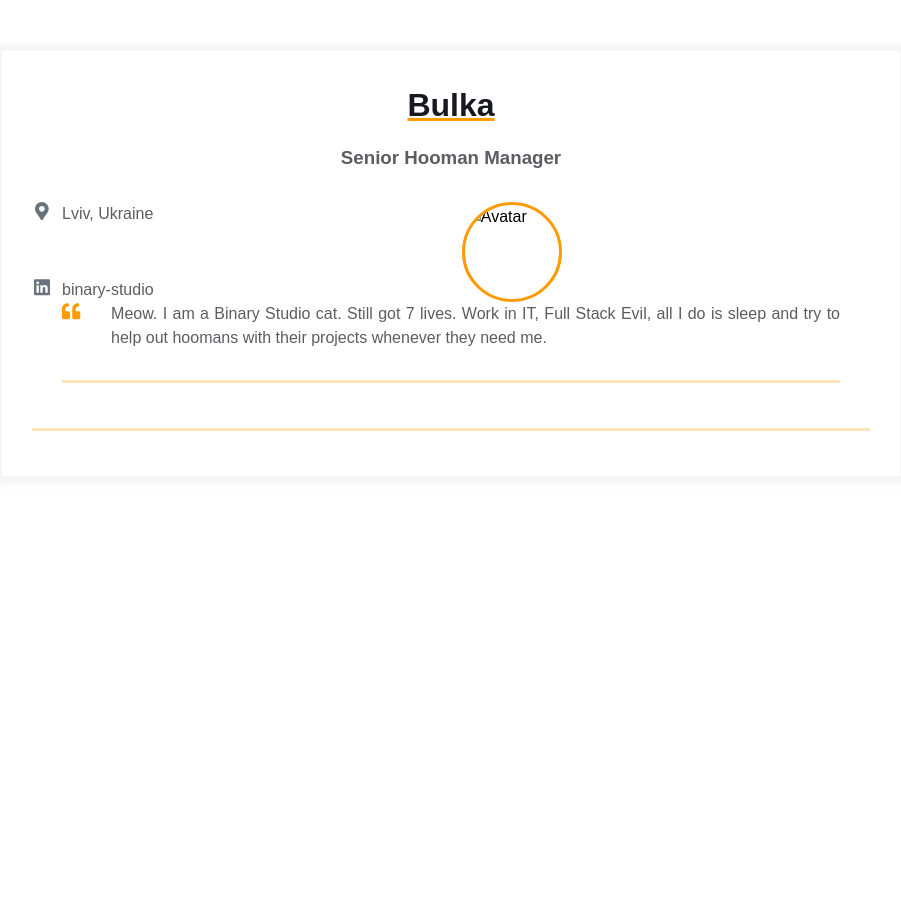
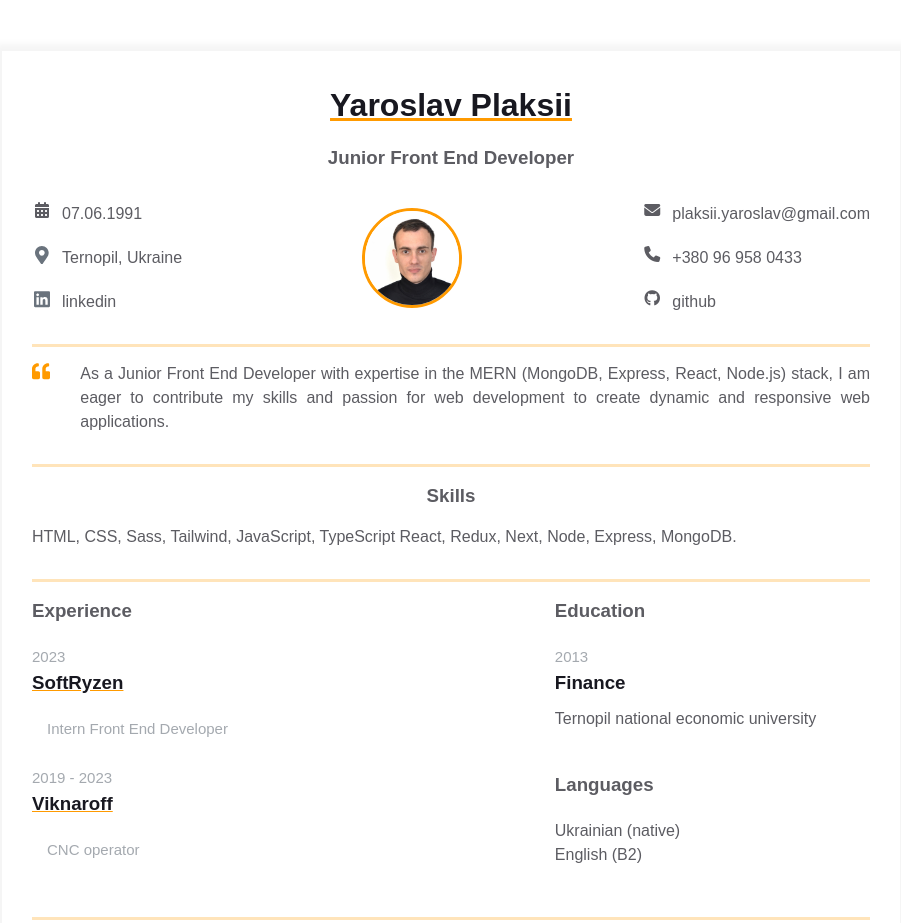
Before and after one commit to YaroslavPlaksii91/homepage, a plain HTML site: page index.html in a window 1280 px wide. Shown: the whole page, without its empty margins (189-1090 px from the left). Before the commit the page ends 800 px from the top, so only its background shows below. Drawn offline with Linux system fonts and the light colour scheme.

Commit message:
add main info

```diff
--- a/index.html
+++ b/index.html
@@ -5,17 +5,27 @@
     <title>Résumé</title>
     <meta name="viewport" content="width=device-width, initial-scale=1" />
     <link rel="stylesheet" href="styles.css" />
+    <script
+      src="https://kit.fontawesome.com/92b5fc868c.js"
+      crossorigin="anonymous"
+    ></script>
   </head>
   <body>
     <main>
       <div class="resume">
         <div class="container">
           <div class="resume__block">
-            <h1 class="contact-info__header">Bulka</h1>
-            <h3 class="contact-info__sub-header">Senior Hooman Manager</h3>
+            <h1 class="contact-info__header">Yaroslav Plaksii</h1>
+            <h3 class="contact-info__sub-header">Junior Front End Developer</h3>
 
             <div class="contact_info_container fh">
               <div class="contact-info__block">
+                <div class="contact-info__item">
+                  <div class="contact-info__item-icon-wrapper">
+                    <i class="fa-solid fa-calendar-days"></i>
+                  </div>
+                  <span>07.06.1991</span>
+                </div>
                 <a href="" rel="author" class="contact-info__item">
                   <div class="contact-info__item-icon-wrapper">
                     <svg
@@ -28,12 +38,13 @@
                       ></path>
                     </svg>
                   </div>
-                  <span>Lviv, Ukraine</span>
+                  <span>Ternopil, Ukraine</span>
                 </a>
                 <a
-                  href="https://ua.linkedin.com/company/binary-studio_241166"
-                  rel="author"
+                  href="https://www.linkedin.com/in/yaroslav-plaksii/"
+                  rel="noopener noreferrer nofollow"
                   class="contact-info__item"
+                  target="_blank"
                 >
                   <div class="contact-info__item-icon-wrapper">
                     <svg
@@ -46,21 +57,48 @@
                       ></path>
                     </svg>
                   </div>
-                  <span>binary-studio</span>
+                  <span>linkedin</span>
                 </a>
               </div>
 
               <div class="contact-info__block contact-info__block--center">
                 <img
                   class="contact-info__avatar"
-                  src="assets/avatar.png"
-                  alt="Avatar"
+                  src="assets/avatar.JPG"
+                  alt="Photo"
                 />
               </div>
 
-              <div class="contact-info__block"></div>
+              <div class="contact-info__block">
+                <a
+                  href="mailto:plaksii.yaroslav@gmail.com"
+                  class="contact-info__item"
+                >
+                  <div class="contact-info__item-icon-wrapper">
+                    <i class="fa-solid fa-envelope"></i>
                   </div>
-            <div class="container">
+                  <span>plaksii.yaroslav@gmail.com</span>
+                </a>
+                <a href="tel:+380969580433" class="contact-info__item">
+                  <div class="contact-info__item-icon-wrapper">
+                    <i class="fa-solid fa-phone"></i>
+                  </div>
+                  <span>+380 96 958 0433</span>
+                </a>
+                <a
+                  href="https://github.com/YaroslavPlaksii91"
+                  rel="noopener noreferrer nofollow"
+                  class="contact-info__item"
+                >
+                  <div class="contact-info__item-icon-wrapper">
+                    <i class="fa-brands fa-github"></i>
+                  </div>
+                  <span>github</span>
+                </a>
+              </div>
+            </div>
+          </div>
+
           <div class="resume__block">
             <div class="intro">
               <div class="intro__icon-wrapper">
@@ -75,10 +113,83 @@
                 </svg>
               </div>
               <p class="intro_text">
-                    Meow. I am a Binary Studio cat. Still got 7 lives. Work in
-                    IT, Full Stack Evil, all I do is sleep and try to help out
-                    hoomans with their projects whenever they need me.
+                As a Junior Front End Developer with expertise in the MERN
+                (MongoDB, Express, React, Node.js) stack, I am eager to
+                contribute my skills and passion for web development to create
+                dynamic and responsive web applications.
               </p>
+            </div>
+          </div>
+
+          <div class="resume__block">
+            <div class="skills">
+              <h3 class="skills__header">Skills</h3>
+              <p class="skills__text">
+                HTML, CSS, Sass, Tailwind, JavaScript, TypeScript React, Redux,
+                Next, Node, Express, MongoDB.
+              </p>
+            </div>
+          </div>
+
+          <div class="resume__block">
+            <div class="main-info fh">
+              <div class="experiences">
+                <h3 class="experiences__header">Experience</h3>
+                <div class="experiences__company">
+                  <div class="experiences__company-header">
+                    <span class="experiences__company-header-durability"
+                      >2023</span
+                    >
+                    <h3 class="experiences__company-header-name">SoftRyzen</h3>
+                  </div>
+
+                  <div class="experiences__company-project">
+                    <span class="experiences__company-project-role"
+                      >Intern Front End Developer</span
+                    >
+                  </div>
+                </div>
+                <div class="experiences__company">
+                  <div class="experiences__company-header">
+                    <span class="experiences__company-header-durability"
+                      >2019 - 2023</span
+                    >
+                    <h3 class="experiences__company-header-name">Viknaroff</h3>
+                  </div>
+
+                  <div class="experiences__company-project">
+                    <span class="experiences__company-project-role"
+                      >CNC operator</span
+                    >
+                  </div>
+                </div>
+              </div>
+
+              <div class="additional-info fv">
+                <div class="additional-info__education">
+                  <h3 class="additional-info__education-header">Education</h3>
+                  <div class="additional-info__education-university">
+                    <span
+                      class="additional-info__education-university-durability"
+                      >2013</span
+                    >
+                    <h3
+                      class="additional-info__education-university-speciality"
+                    >
+                      Finance
+                    </h3>
+                    <p class="additional-info__education-university-name">
+                      Ternopil national economic university
+                    </p>
+                  </div>
+                </div>
+
+                <div class="additional-info__languages">
+                  <h3 class="additional-info__languages-header">Languages</h3>
+                  <p class="additional-info__languages-item">
+                    Ukrainian (native)
+                  </p>
+                  <p class="additional-info__languages-item">English (B2)</p>
                 </div>
               </div>
             </div>
```
Also changed, not shown: assets/avatar.JPG (added). Lines whose indentation alone changed are shown as unchanged.
